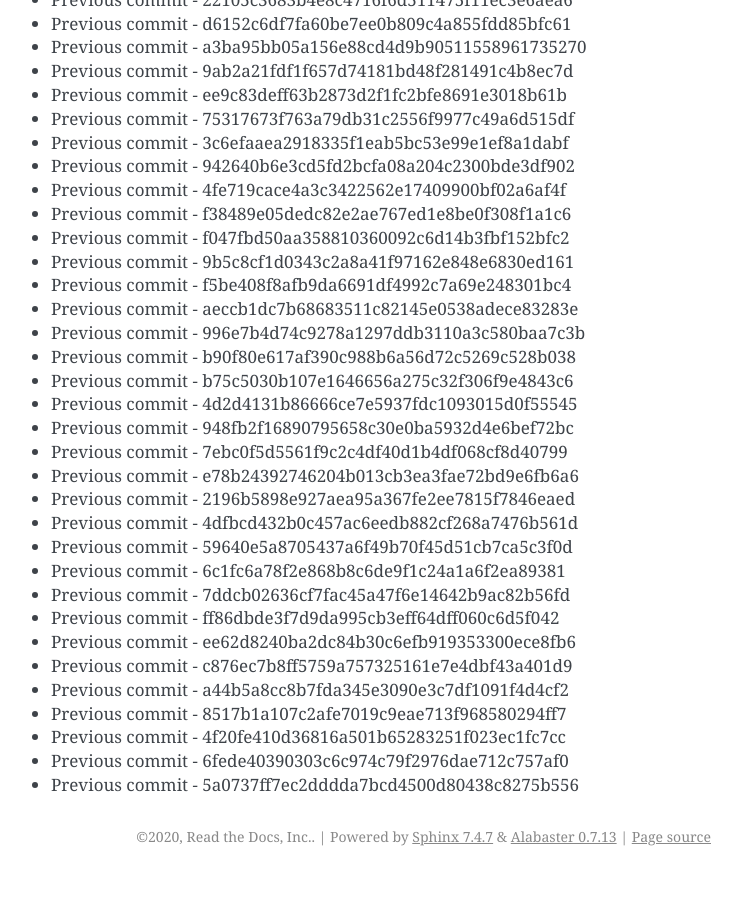
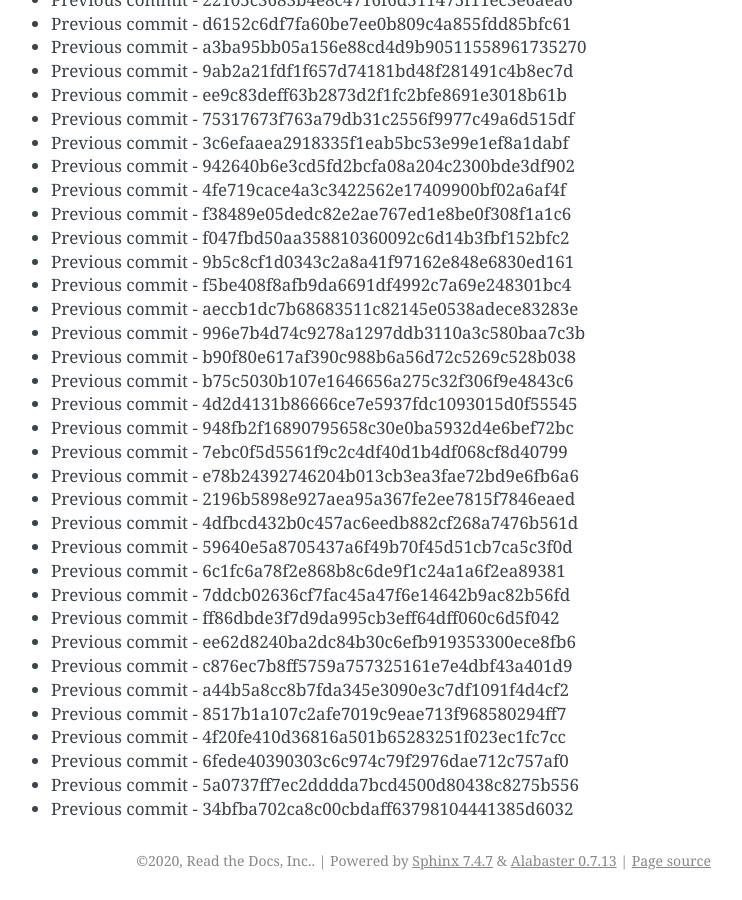
Before and after one commit to readthedocs/rtd-git-stresstest, a Sphinx documentation site: the page built from docs/updates.rst, in a window 1280 px wide and 900 px high, scrolled down 102554 px. Shown: the whole window, without its empty margins (399-1141 px from the left). Built offline with Sphinx 7.4.7, drawn with Linux system fonts in a browser that asks for light colours; before the commit the page ends 103430 px from its top, so only the background shows below that.

Commit message:
Generating commit from previous: 34bfba702ca8c00cbdaff63798104441385d6032

```diff
--- a/docs/updates.rst
+++ b/docs/updates.rst
@@ -4341,3 +4341,4 @@ It can be tested for any performance characteristics.
 * Previous commit - 4f20fe410d36816a501b65283251f023ec1fc7cc
 * Previous commit - 6fede40390303c6c974c79f2976dae712c757af0
 * Previous commit - 5a0737ff7ec2dddda7bcd4500d80438c8275b556
+* Previous commit - 34bfba702ca8c00cbdaff63798104441385d6032
```
